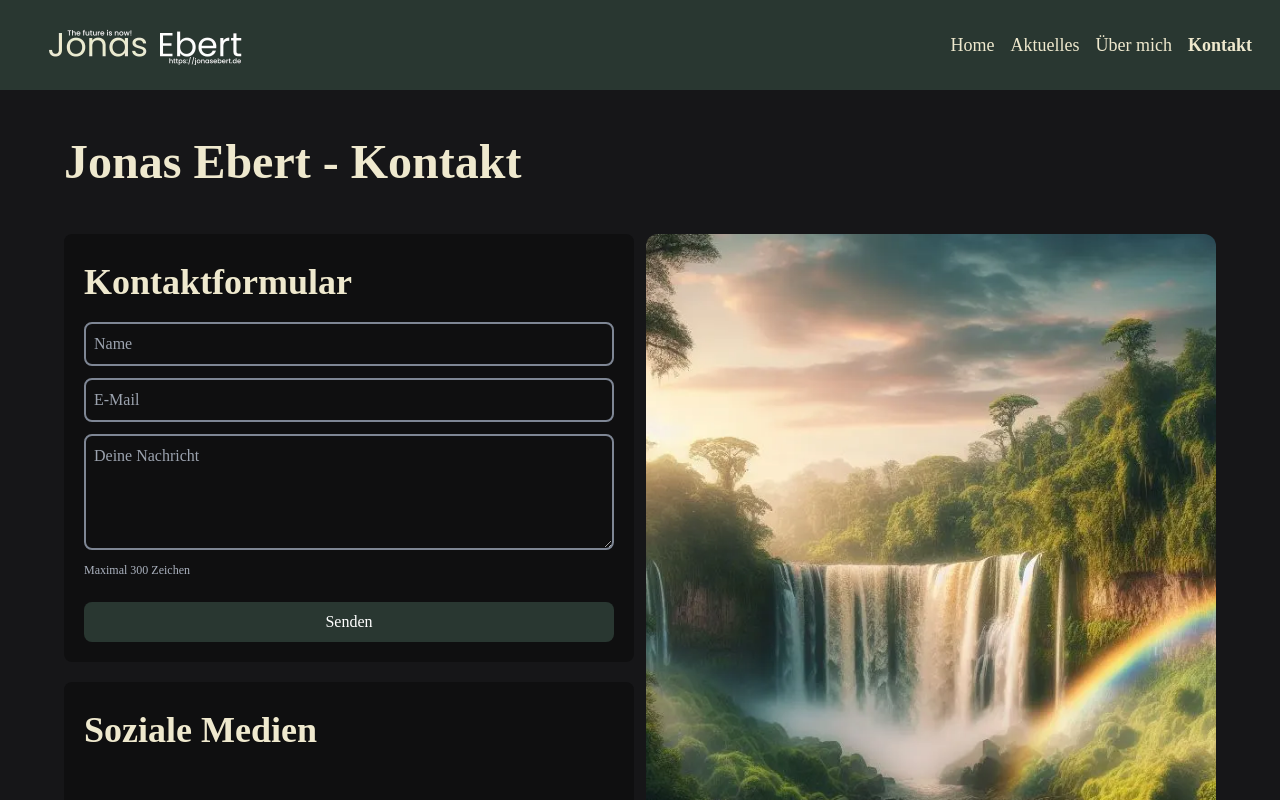
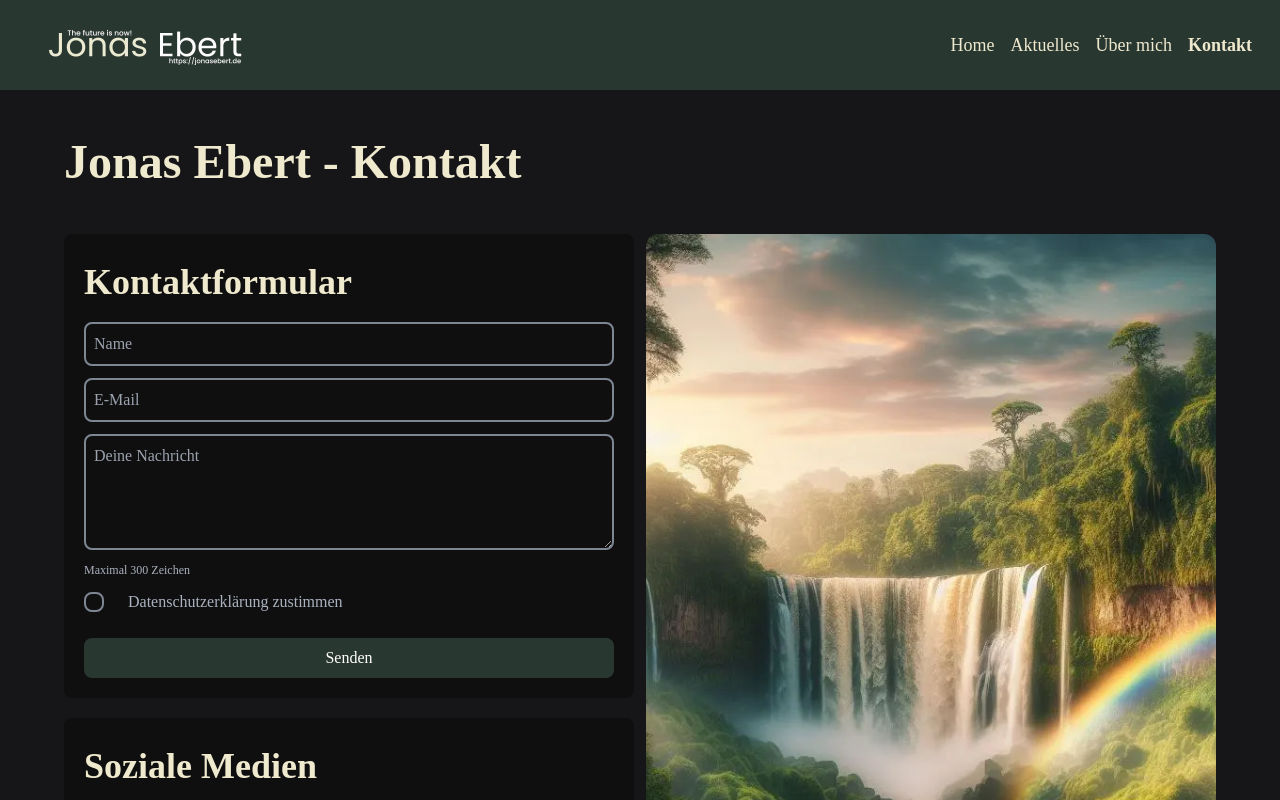
Before and after one commit to jonasebert/jonasebert.de, a SvelteKit app: page /contact in a window 1280 px wide. Shown: the top 800 px of the page. Built offline with nearby package versions, Linux system fonts and the light colour scheme; some icons are missing; a web font is replaced by a local one.

Commit message:
Contact: Added privacy checkbox

```diff
--- a/src/routes/api/contact/+server.ts
+++ b/src/routes/api/contact/+server.ts
@@ -5,6 +5,7 @@ export async function POST({ request }) {
     const name = body.get("name")
     const email = body.get("email")
     const message = body.get("message")
+    const privacy = body.get("privacy")
 
     if (name == "") return json({ error: "name"}, {
         status: 500
@@ -15,8 +16,11 @@ export async function POST({ request }) {
     if (message == "") return json({ error: "message"}, {
         status: 500
     })
+    if (privacy == "" || privacy == "false") return json({ error: "privacy"}, {
+        status: 500
+    })
 
-    const googleurl = `https://docs.google.com/forms/d/e/1FAIpQLSfyYrYSRy_guWcCBKF0wAfPqhZzxQT3ofOjqE8iJLZvqsxQ3w/formResponse?&submit=Submit&usp=pp_url&entry.866128707=${name}&entry.1166196952=${email}&entry.1215915974=${message}`;
+    const googleurl = `https://docs.google.com/forms/d/e/1FAIpQLSfyYrYSRy_guWcCBKF0wAfPqhZzxQT3ofOjqE8iJLZvqsxQ3w/formResponse?&submit=Submit&usp=pp_url&entry.866128707=${name}&entry.1166196952=${email}&entry.1215915974=${message}&entry.431160396=${privacy}`;
 
     const res = await fetch(googleurl)
     if (res.status == 200)
--- a/src/routes/contact/+page.svelte
+++ b/src/routes/contact/+page.svelte
@@ -2,6 +2,8 @@
     import { name } from "$lib/store";
     import SocialMediaIcons from '$lib/socialmediaicons.svelte';
     import Image from '$lib/components/image.svelte';
+	import { Input } from "postcss";
+	import { isRedirect } from "@sveltejs/kit";
 
     let response;
     let status;
@@ -24,6 +26,18 @@
     <!-- <meta name="description" content=""> -->
 </svelte:head>
 
+<style lang="postcss">
+    .custom-checkbox:checked::after {
+        content: '⨉';
+        @apply text-je-gray-100 font-bold text-base;
+        position: absolute;
+        top: 50%;
+        left: 50%;
+        transform: translate(-50%, -50%);
+        pointer-events: none;
+    }
+</style>
+
 <div class="container">
     <h1 class="text-5xl font-bold text-je-sand my-2 py-10">{name} - Kontakt</h1>
     <div class="flex flex-row justify-between gap-3">
@@ -34,8 +48,14 @@
                     <form class="flex flex-col gap-3" on:submit|preventDefault={submitForm}>
                         <input class="border-2 border-je-gray-300 bg-transparent p-2 rounded-lg" type="text" name="name" placeholder="Name" required disabled={submitting}>
                         <input class="border-2 border-je-gray-300 bg-transparent p-2 rounded-lg" type="email" name="email" placeholder="E-Mail" required disabled={submitting}>
-                        <textarea class="border-2 border-je-gray-300 bg-transparent p-2 rounded-lg" name="message" placeholder="Deine Nachricht" rows="4" maxlength="300" required disabled={submitting}></textarea>
-                        <p class="text-xs">Maximal 300 Zeichen</p>
+                        <textarea class="border-2 border-je-gray-300 bg-transparent p-2 rounded-lg" name="message" id="message" placeholder="Deine Nachricht" rows="4" maxlength="300" required disabled={submitting}></textarea>
+                        <label for="message" class="text-xs">Maximal 300 Zeichen</label>
+                        <div class="flex flex-row gap-4 items-center relative">
+                            <input class="h-5 w-5 border-2 border-je-gray-300 rounded-lg appearance-none custom-checkbox relative" type="checkbox" name="privacy" id="privacy" value="true" title="privacy" placeholder="false" required disabled={submitting}>
+                            <label for="privacy" class="ml-2">
+                                <a href="/legal/privacy" target="_blank">Datenschutzerklärung zustimmen</a>
+                            </label>
+                        </div>
                         {#if !submitting}
                             <button class="bg-je-green-500 text-white p-2 mt-3 hover:text-je-sand rounded-lg" type="submit">Senden</button>
                         {:else}
```
